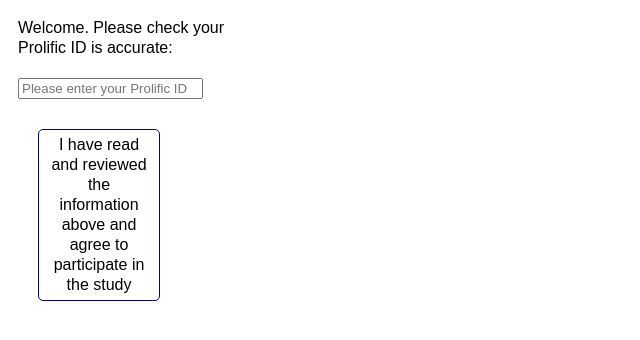
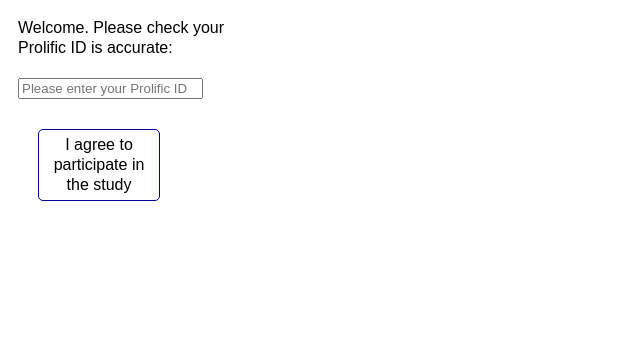
Before and after one commit to oii-nexus/qa, a plain HTML site: page index.html in a window 1280 px wide. Shown: the whole page, without its empty margins (0-640 px from the left). Drawn offline with Linux system fonts and the light colour scheme.

Commit message:
minor: fix title, first button

```diff
--- a/index.html
+++ b/index.html
@@ -23,7 +23,7 @@
 
 <!--CSS-->
 <link rel="stylesheet" href="css/main.css" type="text/css" media="screen" />
-<title>Network Visualization</title>
+<title>Visualization testing</title>
 </head>
 <body>
 <div id="mask"></div>
@@ -34,7 +34,7 @@
 		<div id="intro">
 			Welcome. Please check your Prolific ID is accurate:<br/><br/>
 			<input id="userid" text="" placeholder="Please enter your Prolific ID"><br/><br/>
-			<div class="btn" id="introbtn">I have read and reviewed the information above and agree to participate in the study</div>
+			<div class="btn" id="introbtn">I agree to participate in the study</div>
 		</div>
 		<div id="instruc">
 		  <div id="instruc-text"></div><br>
```
